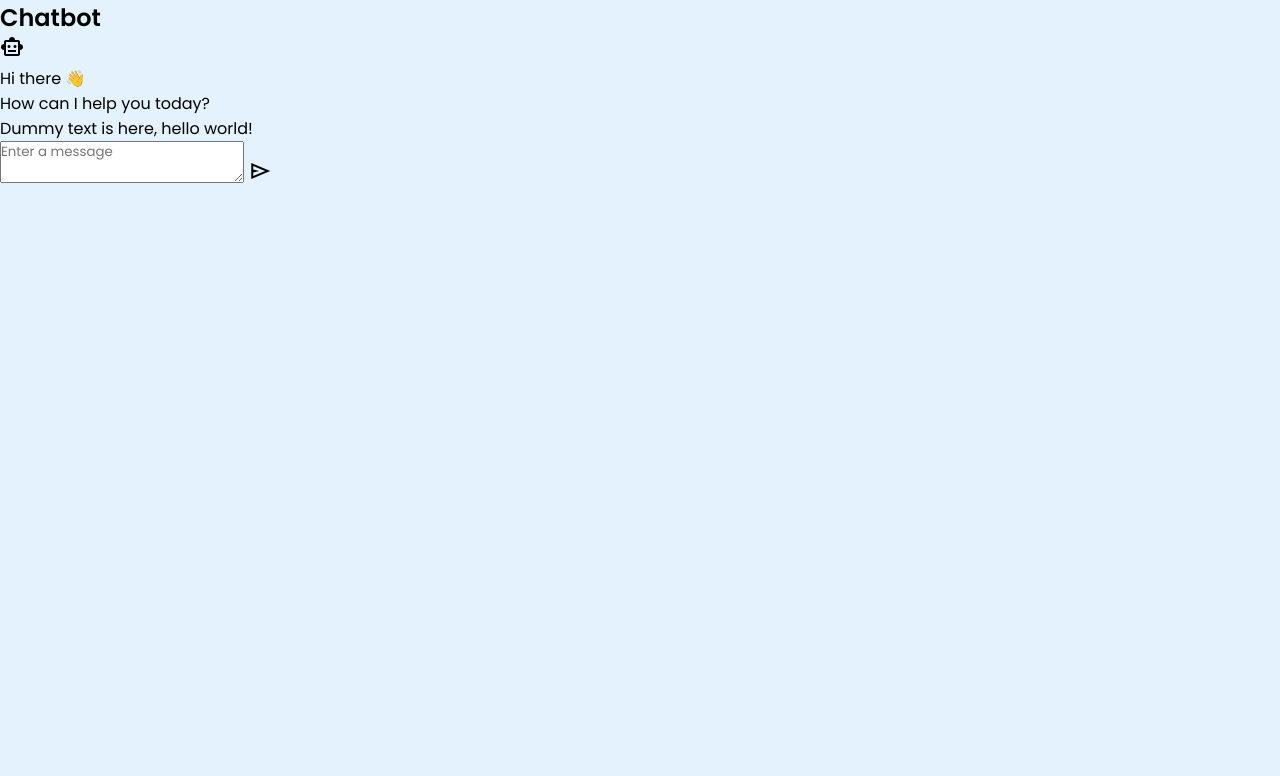
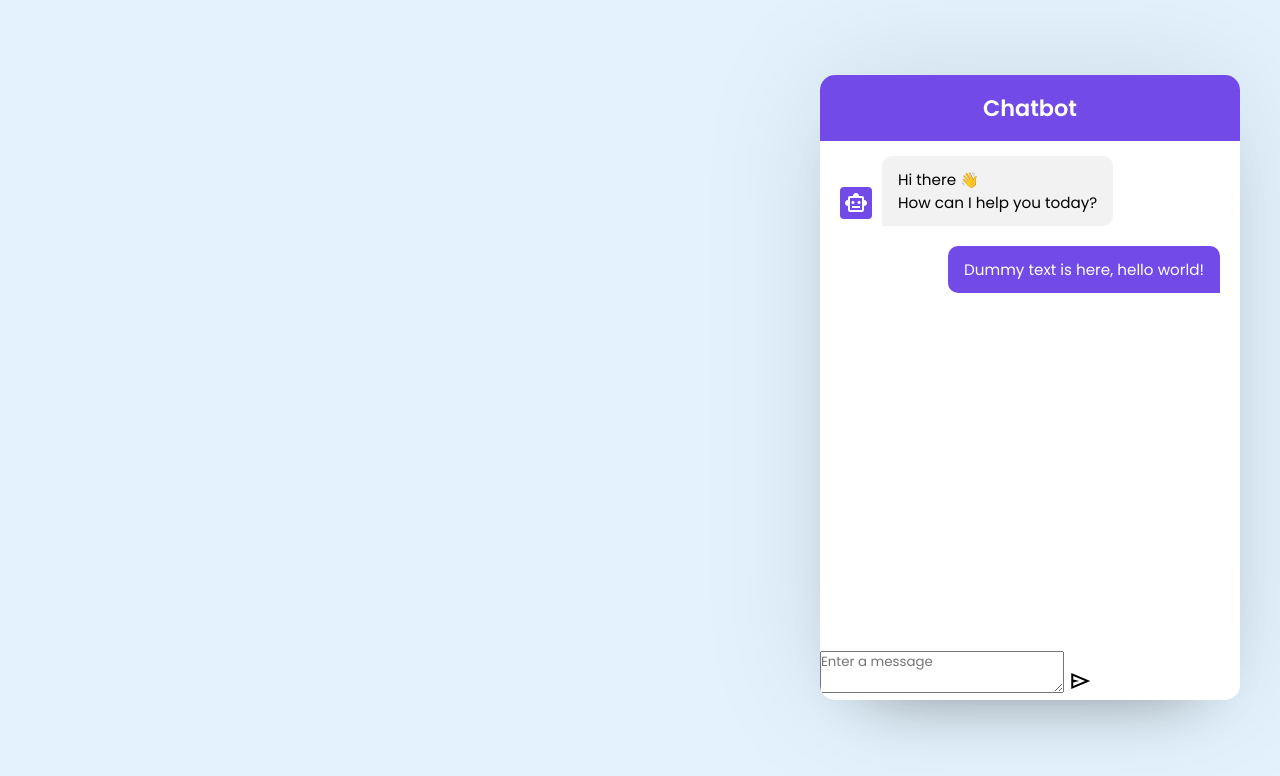
Before and after one commit to teshanj7/AIChatBot, a plain HTML site: page index.html in a window 1280 px wide. Drawn offline with nearby package versions, Linux system fonts and the light colour scheme.

Commit message:
css updates

```diff
--- a/styles.css
+++ b/styles.css
@@ -9,3 +9,68 @@
 body{
     background: #e3f2fd ;
 }
+
+.chatbot{
+    background: #fff;
+    position: fixed;
+    right: 40px;
+    bottom: 100px;
+    width: 420px;
+    overflow: hidden;
+    border-radius: 15px;
+    box-shadow: 0 0 128px 0 rgba(0, 0, 0, 0.1),
+                0 32px 64px -48px rgba(0, 0, 0, 0.5);
+}
+
+.chatbot header{
+    background: #724ae8;
+    padding: 16px 0;
+    text-align: center;
+}
+
+.chatbot header h2{
+    color: #fff;
+    font-size: 1.4rem;
+}
+
+.chatbot .chatbox {
+    height: 510px;
+    overflow-y: auto;
+    padding: 15px 20px 70px;
+}
+
+.chatbox .chat{
+    display: flex;
+}
+
+.chatbox .chat p{
+    padding: 12px 16px;
+    border-radius: 10px 10px 0 10px;
+    background: #724ae8;
+    color: #fff;
+    font-size: 0.95rem;
+    max-width: 75%;
+}
+
+.chatbox .incoming p {
+    color: #000;
+    background: #f2f2f2;
+    border-radius: 10px 10px 10px 0px;
+}
+
+.chatbox .outgoing{
+    justify-content: flex-end;
+    margin: 20px 0;
+}
+
+.chatbox .incoming span {
+    height: 32px;
+    width: 32px;
+    color: #fff;
+    background: #724ae8;
+    text-align: center;
+    line-height: 32px;
+    border-radius: 4px;
+    margin: 0 10px 7px 0;
+    align-self: flex-end;
+}
```
